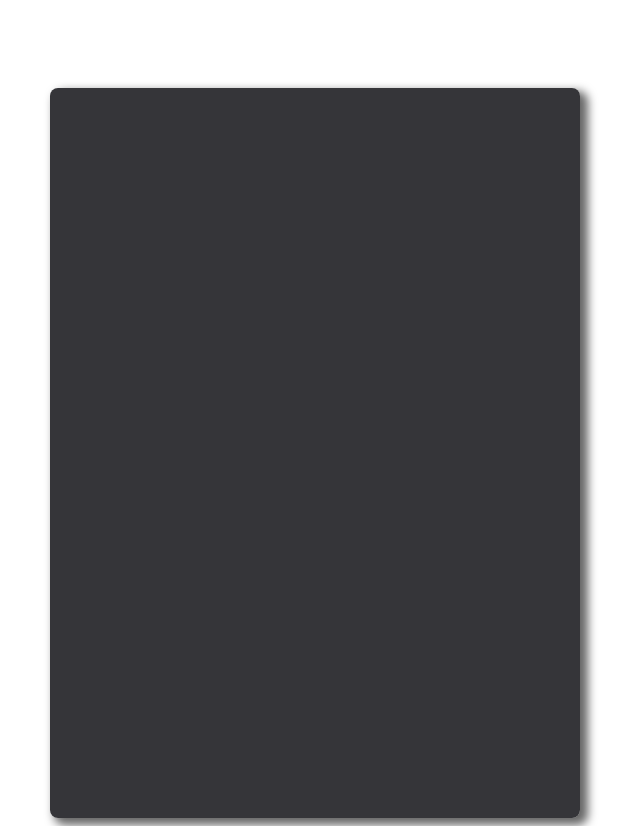
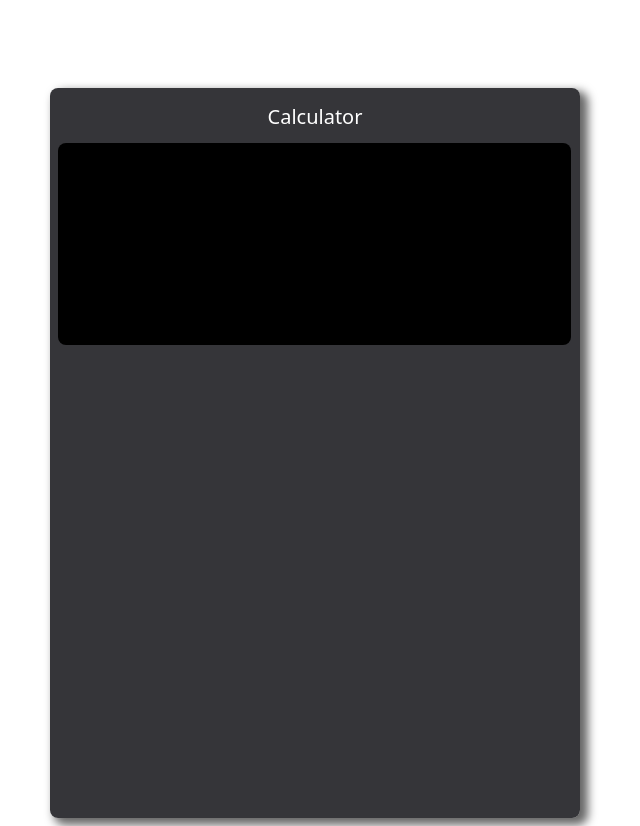
Before and after one commit to Thanseeeh/Calculator, a plain HTML site: page Index.html in a window 1280 px wide. Shown: the whole page, without its empty margins (325-965 px from the left). Drawn offline with Linux system fonts and the light colour scheme.

Commit message:
input and output screen introduced

```diff
--- a/Calculator.css
+++ b/Calculator.css
@@ -8,3 +8,23 @@
     border-radius: 8px;
     box-shadow: 6px 5px 10px 2px #666666;
 }
+.output {
+    padding-top: 1px;
+}
+.main-heading {
+    width: 100%;
+    text-align: center;
+    font-family: system-ui;
+    color: white;
+    font-size: 20px;
+    font-weight: 400;
+}
+.screen {
+    width: 96%;
+    margin-left: 1.5%;
+    height: 200px;
+    background: black;
+    border: none;
+    border-radius: 8px;
+    pointer-events: none;
+}
--- a/Index.html
+++ b/Index.html
@@ -10,7 +10,13 @@
 <body>
     <div class="main-body">
         <div class="calculator">
+            <div class="output">
+                <h1 class="main-heading">Calculator</h1>
+                <input type="text" class="screen">
+            </div>
+            <div class="buttons">
 
+            </div>
         </div>
     </div>
     <script src="Script.js"></script>
```
